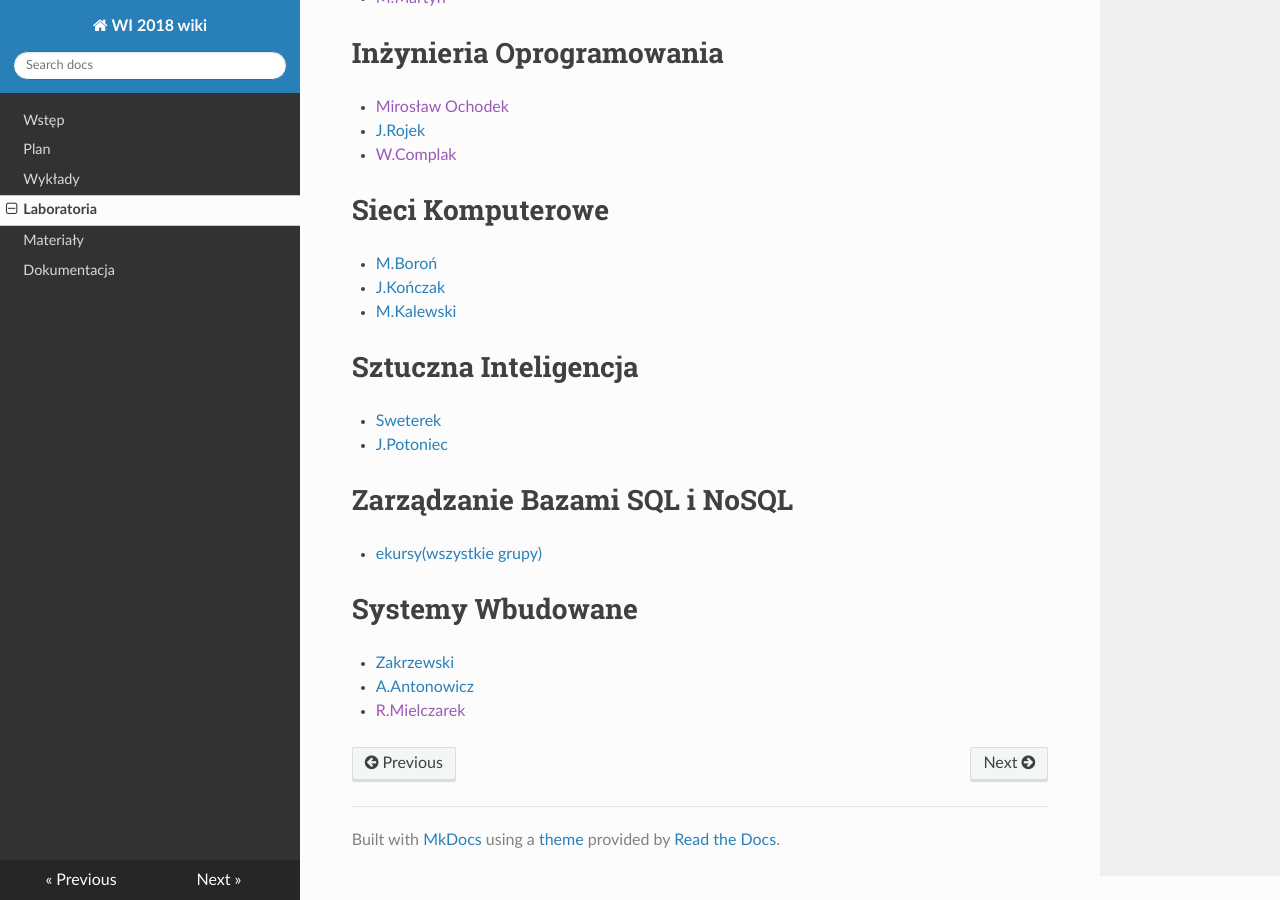
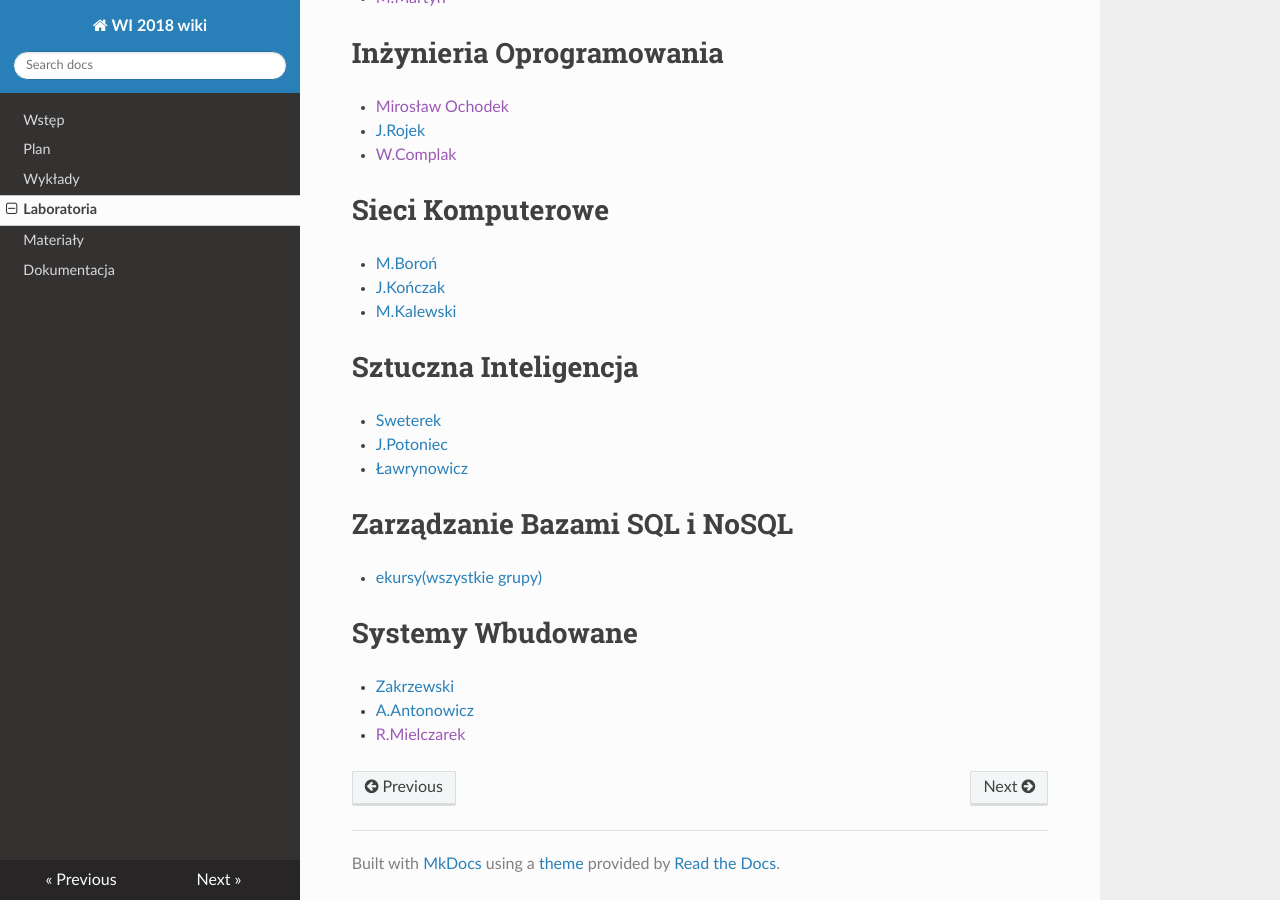
Before and after one commit to PUT-WI-18/wi18-wiki-sem5, an MkDocs documentation site: the page built from docs/laboratoria.md, in a window 1280 px wide and 900 px high, scrolled down 504 px. Built offline with MkDocs 1.6.1, drawn with Linux system fonts in a browser that asks for light colours; nearby versions of some CDN libraries.

Commit message:
Update laboratoria.md

```diff
--- a/docs/laboratoria.md
+++ b/docs/laboratoria.md
@@ -21,10 +21,10 @@
 - [J.Kończak](http://www.cs.put.poznan.pl/jkonczak/sk2)
 - [M.Kalewski](http://www.cs.put.poznan.pl/mkalewski/documents/sk.php)
 
-
 # Sztuczna Inteligencja
 - [Sweterek](http://www.cs.put.poznan.pl/amichalski/si.dzienne/index.html)
 - [J.Potoniec](http://www.cs.put.poznan.pl/jpotoniec/?page_id=12)
+- [Ławrynowicz](http://www.cs.put.poznan.pl/si/)
 
 # Zarządzanie Bazami SQL i NoSQL
 - [ekursy(wszystkie grupy)](https://ekursy.put.poznan.pl/enrol/index.php?id=4476)
```
